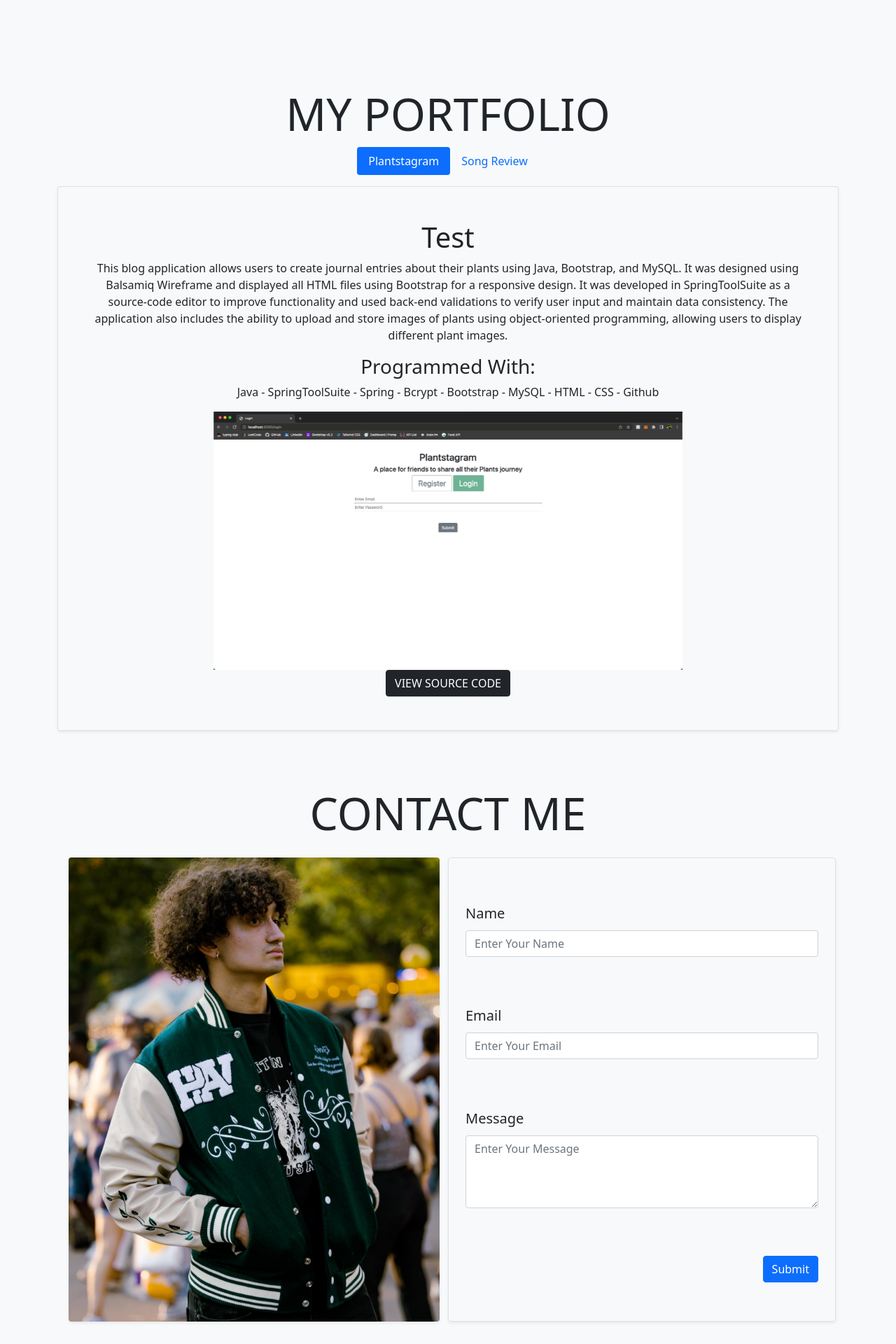
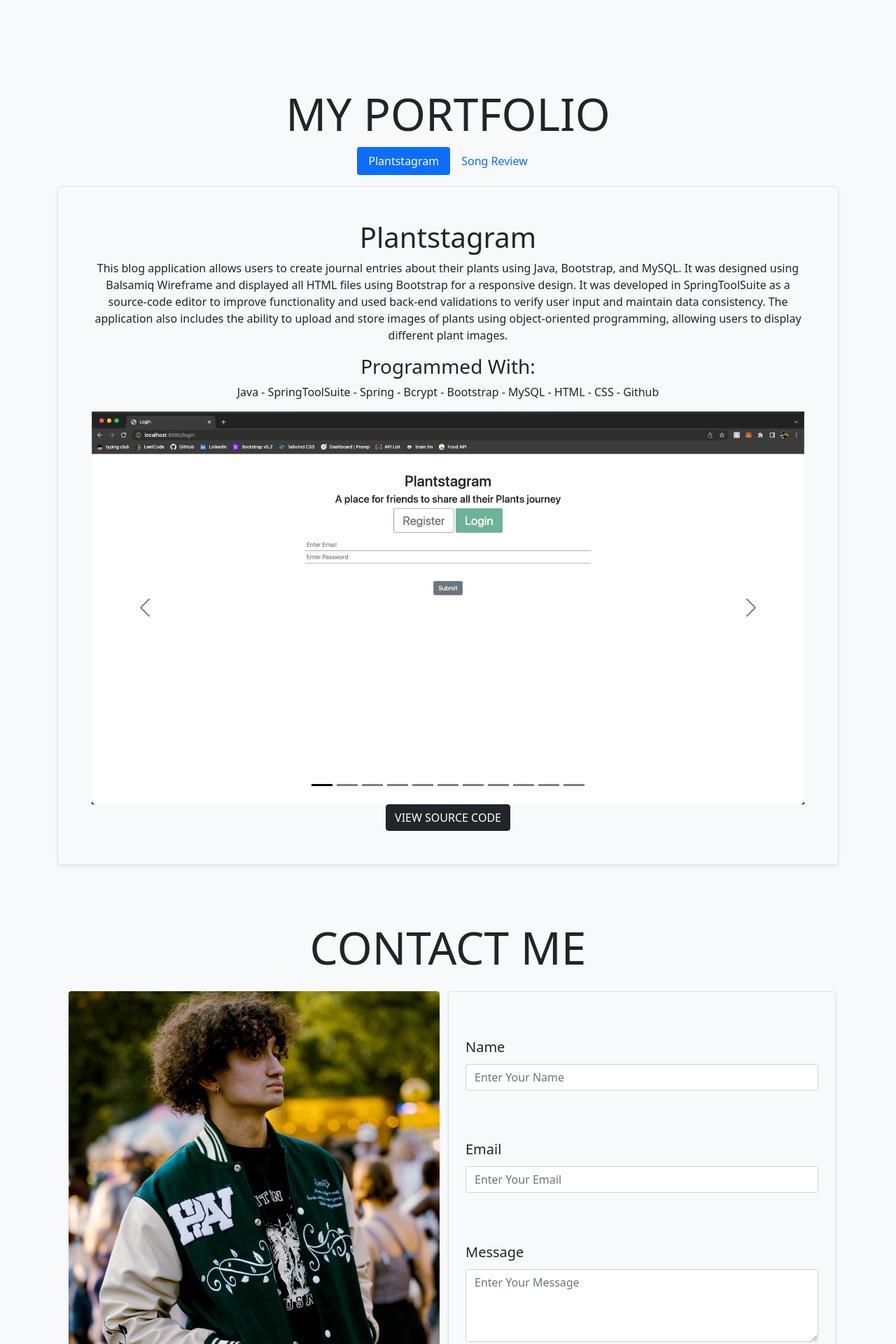
Before and after one commit to Adrianmorales1/Portfolio, a Flask app: page / in a window 1280 px wide. Shown: the part 1440-3360 px from the top of the page at 70% size. Run offline with Flask 2, Linux system fonts and the light colour scheme; some libraries are stand-ins or nearby versions.

Commit message:
added png picture, deleted jpg fixed carousel

```diff
--- a/flask_app/templates/home.html
+++ b/flask_app/templates/home.html
@@ -13,7 +13,7 @@
     <!--Front-->
 
     <nav id = "navbar" class="navbar fixed-top bg-secondary p-1" style="--bs-bg-opacity: .45;">
-        <a class="navbar-brand" href="#"><img src="{{ url_for('static', filename='img/letterA.png') }}" width="35" height="35"></a>
+        <a class="navbar-brand" href="#"><img src="{{ url_for('static', filename='img/letterA.png') }}" width="30" height="30"></a>
         <ul class="nav nav-pills">
             <li class="nav-item">
               <a class="nav-link text-dark" href="#home">Home</a>
@@ -167,7 +167,7 @@
                     <div class="tab-content" id="pills-tabContent">
                         <div class="tab-pane fade show active" id="pills-plantstagram" role="tabpanel" aria-labelledby="pills-plantstagram-tab" tabindex="0">
                             <div class="container border border-secondary-subtle rounded shadow-sm text-center p-5">
-                                <h1>Test</h1>
+                                <h1>Plantstagram</h1>
                                 <p>This blog application allows users to create journal
                                     entries about their plants using Java, Bootstrap, and MySQL.
                                     It was designed using Balsamiq Wireframe and displayed all HTML files using Bootstrap for a responsive design.
@@ -176,20 +176,20 @@
                                 <h3>Programmed With:</h3>
                                 <p>Java - SpringToolSuite - Spring - Bcrypt - Bootstrap - MySQL - HTML - CSS - Github</p>
                                 <div class="row justify-content-center">
-                                    <div class="col-8">
-                                        <div id="carouselExampleIndicators" class="carousel slide" data-bs-ride="true">
+                                    <div class="col-12">
+                                        <div id="PlantstagramIndicators" class="carousel carousel-dark slide" data-bs-ride="true">
                                             <div class="carousel-indicators">
-                                              <button type="button" data-bs-target="#carouselExampleIndicators" data-bs-slide-to="0" class="active" aria-current="true" aria-label="Slide 1"></button>
-                                              <button type="button" data-bs-target="#carouselExampleIndicators" data-bs-slide-to="1" aria-label="Slide 2"></button>
-                                              <button type="button" data-bs-target="#carouselExampleIndicators" data-bs-slide-to="2" aria-label="Slide 3"></button>
-                                              <button type="button" data-bs-target="#carouselExampleIndicators" data-bs-slide-to="3" aria-label="Slide 4"></button>
-                                              <button type="button" data-bs-target="#carouselExampleIndicators" data-bs-slide-to="4" aria-label="Slide 5"></button>
-                                              <button type="button" data-bs-target="#carouselExampleIndicators" data-bs-slide-to="5" aria-label="Slide 6"></button>
-                                              <button type="button" data-bs-target="#carouselExampleIndicators" data-bs-slide-to="6" aria-label="Slide 7"></button>
-                                              <button type="button" data-bs-target="#carouselExampleIndicators" data-bs-slide-to="7" aria-label="Slide 8"></button>
-                                              <button type="button" data-bs-target="#carouselExampleIndicators" data-bs-slide-to="8" aria-label="Slide 9"></button>
-                                              <button type="button" data-bs-target="#carouselExampleIndicators" data-bs-slide-to="9" aria-label="Slide 10"></button>
-                                              <button type="button" data-bs-target="#carouselExampleIndicators" data-bs-slide-to="10" aria-label="Slide 11"></button>
+                                              <button type="button" data-bs-target="#PlantstagramIndicators" data-bs-slide-to="0" class="active" aria-current="true" aria-label="Slide 1"></button>
+                                              <button type="button" data-bs-target="#PlantstagramIndicators" data-bs-slide-to="1" aria-label="Slide 2"></button>
+                                              <button type="button" data-bs-target="#PlantstagramIndicators" data-bs-slide-to="2" aria-label="Slide 3"></button>
+                                              <button type="button" data-bs-target="#PlantstagramIndicators" data-bs-slide-to="3" aria-label="Slide 4"></button>
+                                              <button type="button" data-bs-target="#PlantstagramIndicators" data-bs-slide-to="4" aria-label="Slide 5"></button>
+                                              <button type="button" data-bs-target="#PlantstagramIndicators" data-bs-slide-to="5" aria-label="Slide 6"></button>
+                                              <button type="button" data-bs-target="#PlantstagramIndicators" data-bs-slide-to="6" aria-label="Slide 7"></button>
+                                              <button type="button" data-bs-target="#PlantstagramIndicators" data-bs-slide-to="7" aria-label="Slide 8"></button>
+                                              <button type="button" data-bs-target="#PlantstagramIndicators" data-bs-slide-to="8" aria-label="Slide 9"></button>
+                                              <button type="button" data-bs-target="#PlantstagramIndicators" data-bs-slide-to="9" aria-label="Slide 10"></button>
+                                              <button type="button" data-bs-target="#PlantstagramIndicators" data-bs-slide-to="10" aria-label="Slide 11"></button>
                                             </div>
                                             <div class="carousel-inner">
                                               <div class="carousel-item active">
@@ -226,11 +226,11 @@
                                                 <img src="{{ url_for('static', filename='img/journal_entry(PL).png') }}" class="d-block w-100" alt="journal entry">
                                               </div>
                                             </div>
-                                            <button class="carousel-control-prev" type="button" data-bs-target="#carouselExampleIndicators" data-bs-slide="prev">
+                                            <button class="carousel-control-prev" type="button" data-bs-target="#PlantstagramIndicators" data-bs-slide="prev">
                                               <span class="carousel-control-prev-icon" aria-hidden="true"></span>
                                               <span class="visually-hidden">Previous</span>
                                             </button>
-                                            <button class="carousel-control-next" type="button" data-bs-target="#carouselExampleIndicators" data-bs-slide="next">
+                                            <button class="carousel-control-next" type="button" data-bs-target="#PlantstagramIndicators" data-bs-slide="next">
                                               <span class="carousel-control-next-icon" aria-hidden="true"></span>
                                               <span class="visually-hidden">Next</span>
                                             </button>
@@ -252,17 +252,17 @@
                                 <h3>Programmed With:</h3>
                                 <p>Python - Flask - MySQL - Jinja- Bcrypt - Bootstrap - Spotify API - HTML - CSS - Git</p>
                                 <div class="row justify-content-center">
-                                    <div class="col-8">
-                                        <div id="carouselExampleIndicators" class="carousel slide" data-bs-ride="true">
+                                    <div class="col-10">
+                                        <div id="songReviewIndicator" class="carousel slide" data-bs-ride="true">
                                             <div class="carousel-indicators">
-                                              <button type="button" data-bs-target="#carouselExampleIndicators" data-bs-slide-to="0" class="active" aria-current="true" aria-label="Slide 1"></button>
-                                              <button type="button" data-bs-target="#carouselExampleIndicators" data-bs-slide-to="1" aria-label="Slide 2"></button>
-                                              <button type="button" data-bs-target="#carouselExampleIndicators" data-bs-slide-to="2" aria-label="Slide 3"></button>
-                                              <button type="button" data-bs-target="#carouselExampleIndicators" data-bs-slide-to="3" aria-label="Slide 4"></button>
-                                              <button type="button" data-bs-target="#carouselExampleIndicators" data-bs-slide-to="4" aria-label="Slide 5"></button>
-                                              <button type="button" data-bs-target="#carouselExampleIndicators" data-bs-slide-to="5" aria-label="Slide 6"></button>
-                                              <button type="button" data-bs-target="#carouselExampleIndicators" data-bs-slide-to="6" aria-label="Slide 7"></button>
-                                              <button type="button" data-bs-target="#carouselExampleIndicators" data-bs-slide-to="7" aria-label="Slide 8"></button>
+                                              <button type="button" data-bs-target="#songReviewIndicator" data-bs-slide-to="0" class="active" aria-current="true" aria-label="Slide 1"></button>
+                                              <button type="button" data-bs-target="#songReviewIndicator" data-bs-slide-to="1" aria-label="Slide 2"></button>
+                                              <button type="button" data-bs-target="#songReviewIndicator" data-bs-slide-to="2" aria-label="Slide 3"></button>
+                                              <button type="button" data-bs-target="#songReviewIndicator" data-bs-slide-to="3" aria-label="Slide 4"></button>
+                                              <button type="button" data-bs-target="#songReviewIndicator" data-bs-slide-to="4" aria-label="Slide 5"></button>
+                                              <button type="button" data-bs-target="#songReviewIndicator" data-bs-slide-to="5" aria-label="Slide 6"></button>
+                                              <button type="button" data-bs-target="#songReviewIndicator" data-bs-slide-to="6" aria-label="Slide 7"></button>
+                                              <button type="button" data-bs-target="#songReviewIndicator" data-bs-slide-to="7" aria-label="Slide 8"></button>
                                             </div>
                                             <div class="carousel-inner">
                                               <div class="carousel-item active">
@@ -290,11 +290,11 @@
                                                 <img src="{{ url_for('static', filename='img/edit_profile(SR).png') }}" class="d-block w-100" alt="dashboard">
                                               </div>
                                             </div>
-                                            <button class="carousel-control-prev" type="button" data-bs-target="#carouselExampleIndicators" data-bs-slide="prev">
+                                            <button class="carousel-control-prev" type="button" data-bs-target="#songReviewIndicator" data-bs-slide="prev">
                                               <span class="carousel-control-prev-icon" aria-hidden="true"></span>
                                               <span class="visually-hidden">Previous</span>
                                             </button>
-                                            <button class="carousel-control-next" type="button" data-bs-target="#carouselExampleIndicators" data-bs-slide="next">
+                                            <button class="carousel-control-next" type="button" data-bs-target="#songReviewIndicator" data-bs-slide="next">
                                               <span class="carousel-control-next-icon" aria-hidden="true"></span>
                                               <span class="visually-hidden">Next</span>
                                             </button>
@@ -315,7 +315,7 @@
                         <h1 class = "display-3 mt-3">CONTACT ME</h1>
                     </div>
                     <div class="col-md-6 text-center">
-                        <img src="{{ url_for('static', filename='img/adrianmorales.jpg') }}" class = "rounded shadow-sm img-fluid" >
+                        <img src="{{ url_for('static', filename='img/adrianmorales.png') }}" class = "rounded shadow-sm img-fluid" >
                     </div>
                     <div class="col-md-6 border border-secondary-subtle rounded shadow-sm p-4 d-flex align-items-stretch">
                         <form action="/send_email" class="row align-items-center" method="post">
```
Also changed, not shown: flask_app/static/img/adrianmorales.JPG (deleted), flask_app/static/img/adrianmorales.png (added).
